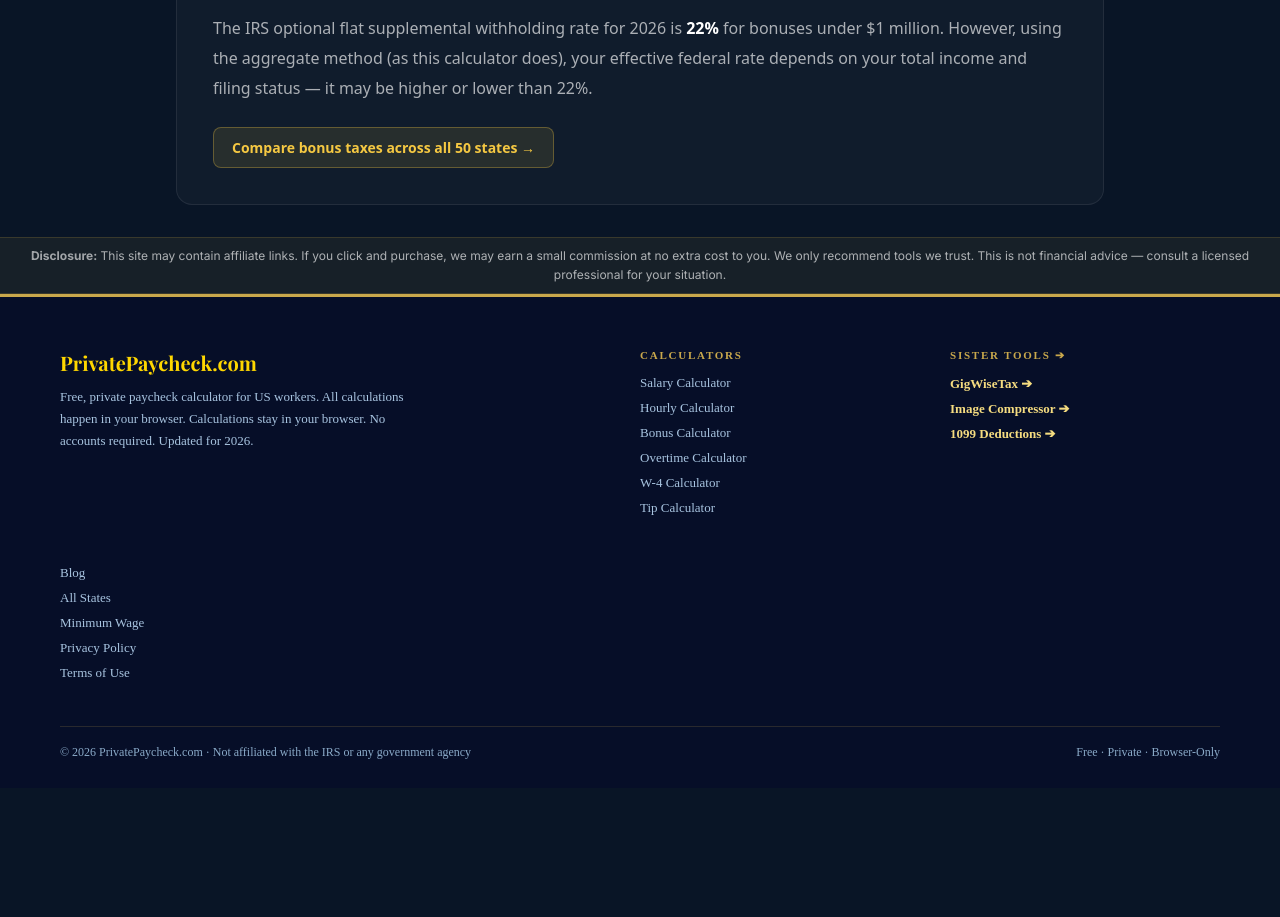
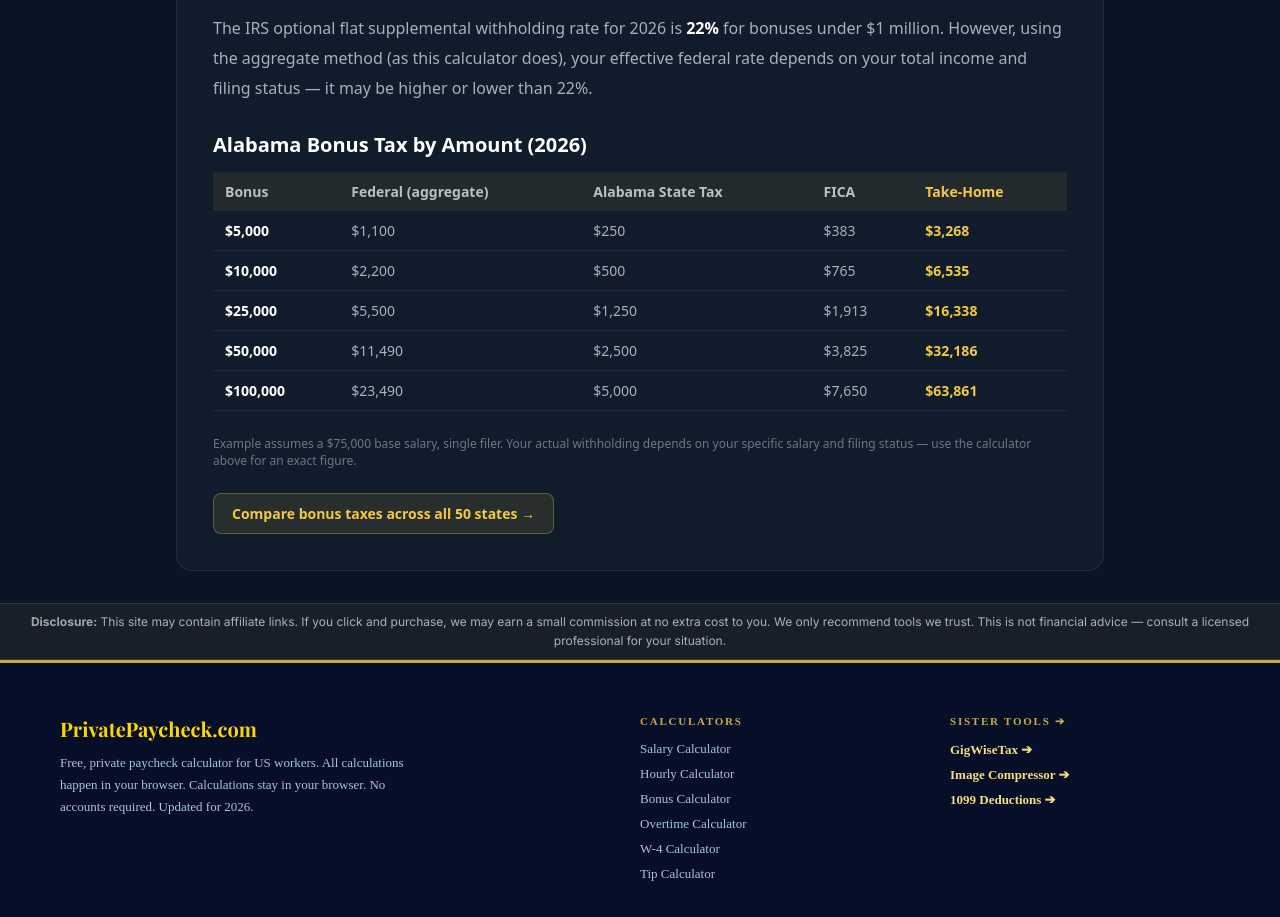
Before and after one commit to devqrcraft-ui/privatepaycheck, a Next.js app: page /bonus-tax-calculator/alabama in a window 1280 px wide. Shown: the part 1680-2597 px from the top of the page. Before the commit the page ends 2468 px from the top, so only its background shows below. Built offline with nearby package versions, Linux system fonts and the light colour scheme.

Commit message:
feat: add bonus-by-amount table to bonus-tax-calculator state pages

```diff
--- a/src/app/bonus-tax-calculator/[state]/BonusTaxCalculatorState.tsx
+++ b/src/app/bonus-tax-calculator/[state]/BonusTaxCalculatorState.tsx
@@ -215,6 +215,37 @@ export default function BonusTaxCalculatorState({ stateName, stateTax, noStateTa
           <p style={{ color: 'rgba(255,255,255,0.65)', lineHeight: 1.85, marginBottom: '24px' }}>
             The IRS optional flat supplemental withholding rate for 2026 is <strong style={{ color: 'white' }}>22%</strong> for bonuses under $1 million. However, using the aggregate method (as this calculator does), your effective federal rate depends on your total income and filing status — it may be higher or lower than 22%.
           </p>
+          <h2 style={{ fontSize: '20px', fontWeight: 800, margin: '28px 0 14px' }}>{stateName} Bonus Tax by Amount (2026)</h2>
+          <div style={{ overflowX: 'auto', marginBottom: '24px' }}>
+          <table style={{ width: '100%', borderCollapse: 'collapse', minWidth: 480, fontSize: 14 }}>
+            <thead><tr style={{ background: 'rgba(245,200,66,0.08)' }}>
+              <th style={{ padding: '10px 12px', textAlign: 'left', color: 'rgba(255,255,255,0.7)' }}>Bonus</th>
+              <th style={{ padding: '10px 12px', textAlign: 'left', color: 'rgba(255,255,255,0.7)' }}>Federal (aggregate)</th>
+              <th style={{ padding: '10px 12px', textAlign: 'left', color: 'rgba(255,255,255,0.7)' }}>{stateName} State Tax</th>
+              <th style={{ padding: '10px 12px', textAlign: 'left', color: 'rgba(255,255,255,0.7)' }}>FICA</th>
+              <th style={{ padding: '10px 12px', textAlign: 'left', color: '#F5C842', fontWeight: 700 }}>Take-Home</th>
+            </tr></thead>
+            <tbody>
+              {[5000, 10000, 25000, 50000, 100000].map((amt) => {
+                const exSalary = 75000;
+                const exFed = federalTax(exSalary + amt, 'single') - federalTax(exSalary, 'single');
+                const exState = amt * (stateTax / 100);
+                const exFica = Math.min(amt, Math.max(0, 184500 - exSalary)) * 0.062 + amt * 0.0145;
+                const exTakeHome = amt - exFed - exState - exFica;
+                return (
+                  <tr key={amt} style={{ borderBottom: '1px solid rgba(255,255,255,0.07)' }}>
+                    <td style={{ padding: '10px 12px', fontWeight: 600 }}>${amt.toLocaleString()}</td>
+                    <td style={{ padding: '10px 12px', color: 'rgba(255,255,255,0.65)' }}>${Math.round(exFed).toLocaleString()}</td>
+                    <td style={{ padding: '10px 12px', color: 'rgba(255,255,255,0.65)' }}>{noStateTax ? '$0' : '$' + Math.round(exState).toLocaleString()}</td>
+                    <td style={{ padding: '10px 12px', color: 'rgba(255,255,255,0.65)' }}>${Math.round(exFica).toLocaleString()}</td>
+                    <td style={{ padding: '10px 12px', fontWeight: 700, color: '#F5C842' }}>${Math.round(exTakeHome).toLocaleString()}</td>
+                  </tr>
+                );
+              })}
+            </tbody>
+          </table>
+          </div>
+          <p style={{ fontSize: 12, color: 'rgba(255,255,255,0.4)', marginBottom: 24 }}>Example assumes a $75,000 base salary, single filer. Your actual withholding depends on your specific salary and filing status — use the calculator above for an exact figure.</p>
           <Link href="/bonus-tax-calculator" style={{ display: 'inline-flex', alignItems: 'center', gap: '6px', background: 'rgba(245,200,66,0.1)', border: '1px solid rgba(245,200,66,0.3)', borderRadius: '8px', padding: '10px 18px', color: '#F5C842', textDecoration: 'none', fontWeight: 600, fontSize: '14px' }}>
             Compare bonus taxes across all 50 states →
           </Link>
```
Also changed, not shown: patch-bonus-table.mjs (added, +55 -0 lines).
